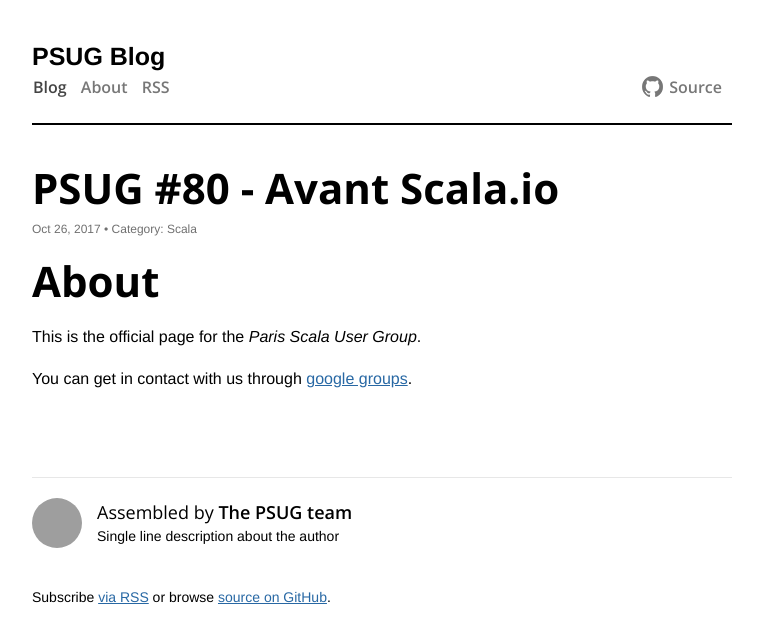
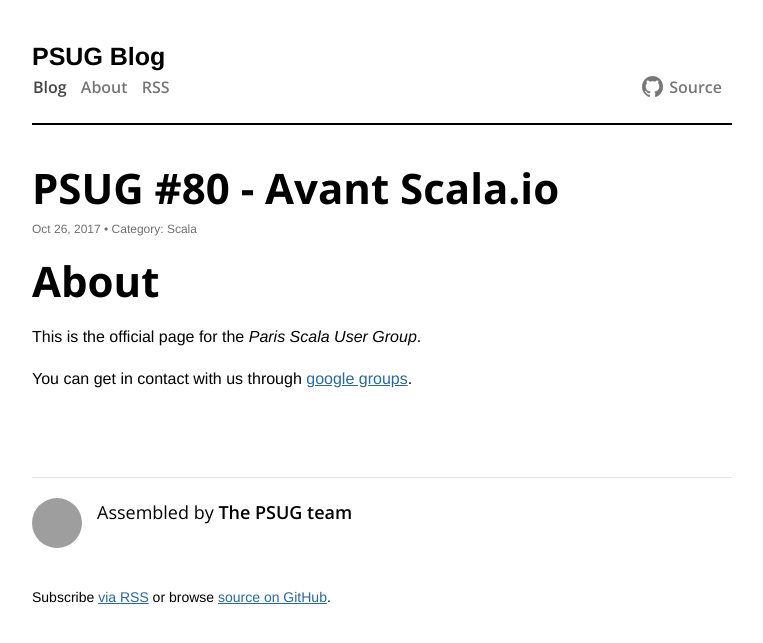
Before and after one commit to psug/psug.github.com, a Jekyll site: the page built from index.html, in a window 1280 px wide. Shown: the top 643 px of the page, without its empty margins (258-1021 px from the left). Built offline with Jekyll 4.4.1, drawn with Linux system fonts in a browser that asks for light colours; comment, search, counter and statistics services are not loaded; grey boxes are pictures that could not be loaded.

Commit message:
remove generic footer

```diff
--- a/_includes/post_footer.html
+++ b/_includes/post_footer.html
@@ -4,6 +4,5 @@
     </div>
     <div class="name">
         <h4>Assembled by <b>{{ site.author }}</b> </h4>
-        Single line description about the author
     </div>
 </div>
```
